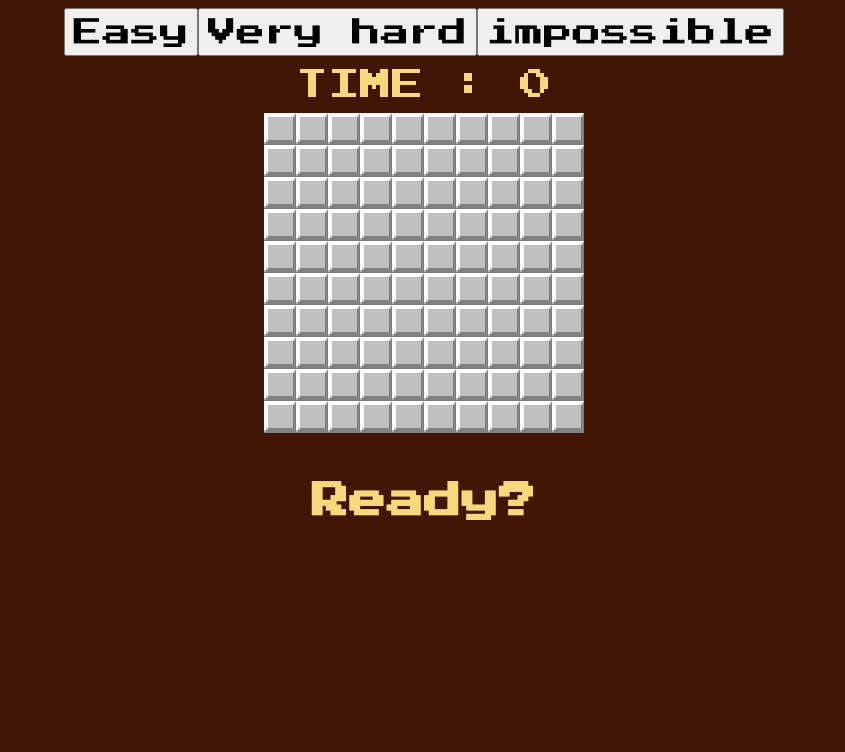
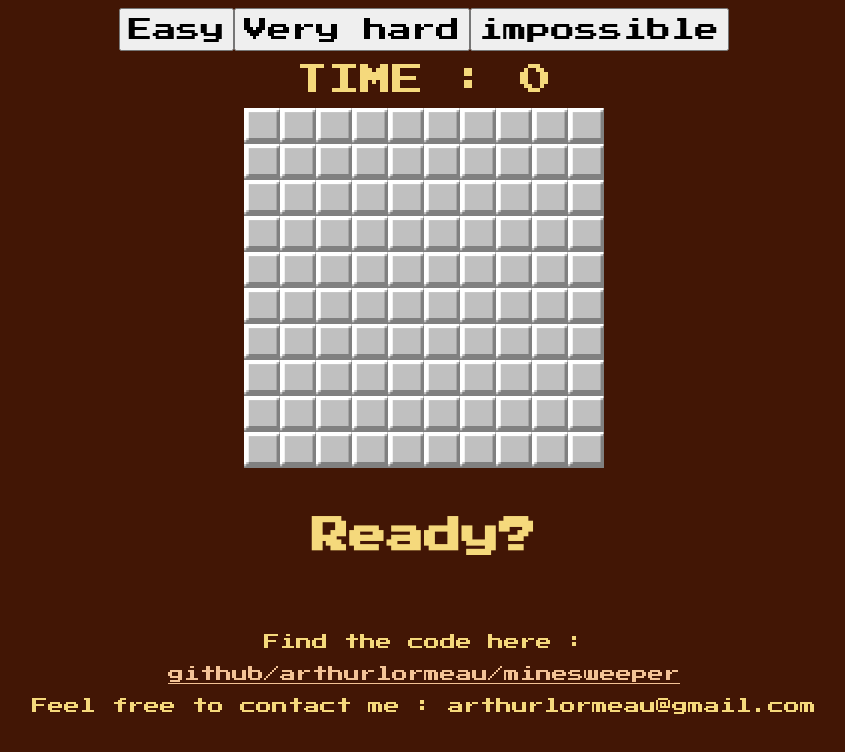
Before and after one commit to arthurlormeauwall/minesweeper, a React app: page / in a window 1280 px wide. Shown: the whole page, without its empty margins (216-1061 px from the left). Built offline with nearby package versions, Linux system fonts and the light colour scheme.

Commit message:
improve style

```diff
--- a/src/app/components/AppView.js
+++ b/src/app/components/AppView.js
@@ -3,6 +3,7 @@ import GridView from './GridView'
 import LevelChoiceView from './LevelChoiceView';
 import ResultView from './ResultView';
 import TimerViews from './TimerView';
+import Contact from './Contact'
 
 import '../../scss/style.scss'
 
@@ -24,6 +25,7 @@ const AppView=(props)=>{
                         flagCell={flagCell}
               />
               <ResultView gameState={gameState}/>
+              <Contact/>
     </div>
   )
 }
--- /dev/null
+++ b/src/app/components/Contact.js
@@ -0,0 +1,9 @@
+const Contact=()=>{
+    return (<div className="contact">
+        <p>Find the code here :</p>
+        <p> <a href="https://github.com/arthurlormeauwall/minesweeper"> github/arthurlormeau/minesweeper </a> </p>
+        <p>Feel free to contact me : arthurlormeau@gmail.com</p>
+    </div>)
+}
+
+export default Contact
--- a/src/scss/style.scss
+++ b/src/scss/style.scss
@@ -1,4 +1,4 @@
-$cellDim: 32px;
+$cellDim: 36px;
 
 @font-face {
   font-family: EightbitFont;
@@ -13,16 +13,21 @@ body {
 
 .LevelChoice > button {
   font-family: EightBitFont, sans-serif;
-  font-size: 1.8em;
+  font-size: 1.5em;
 }
 
 .LevelChoice > button {
   padding: 0.6%;
 }
 .resultDiv,
-.timerDiv {
+.timerDiv,
+.contact {
   padding: 1%;
   color: rgba(248, 220, 126, 0.986);
+}
+
+.contact a {
+  color: rgba(246, 198, 152, 0.986);
 }
 
 .resultDiv,
```
